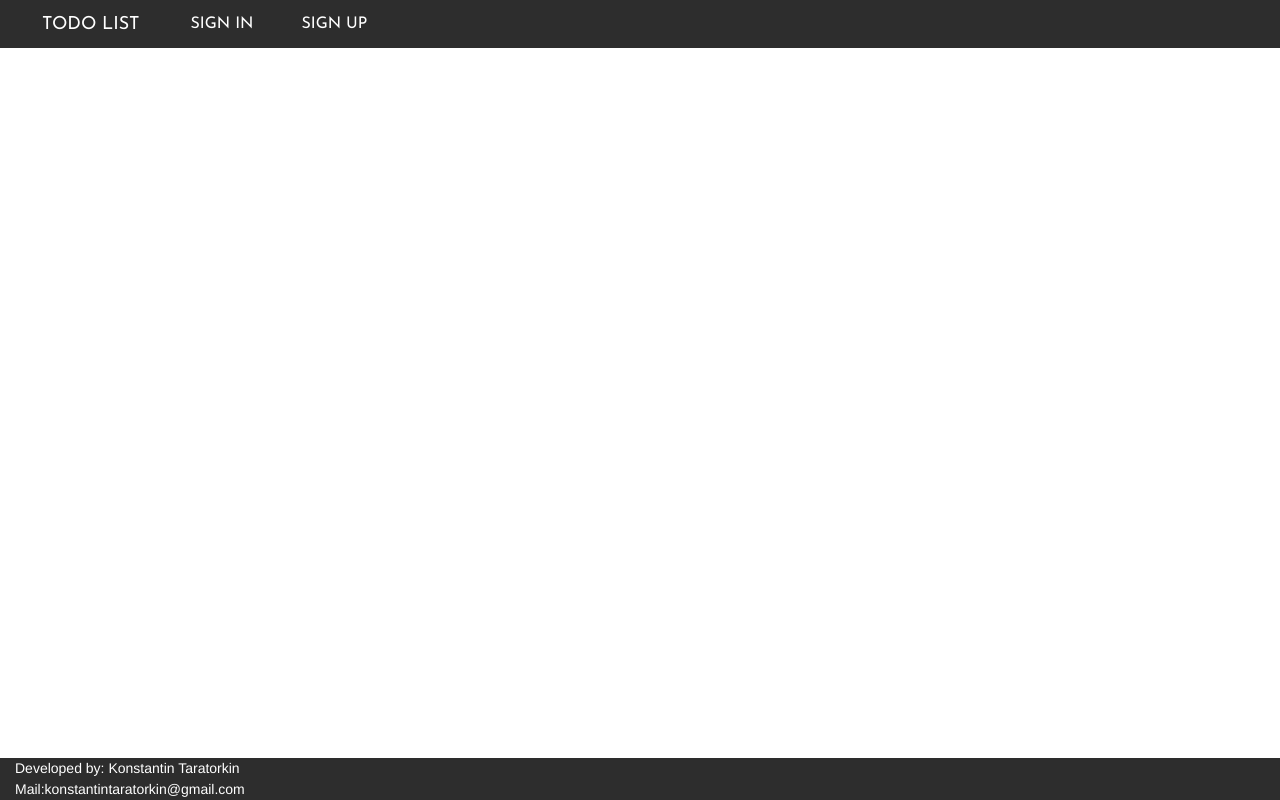
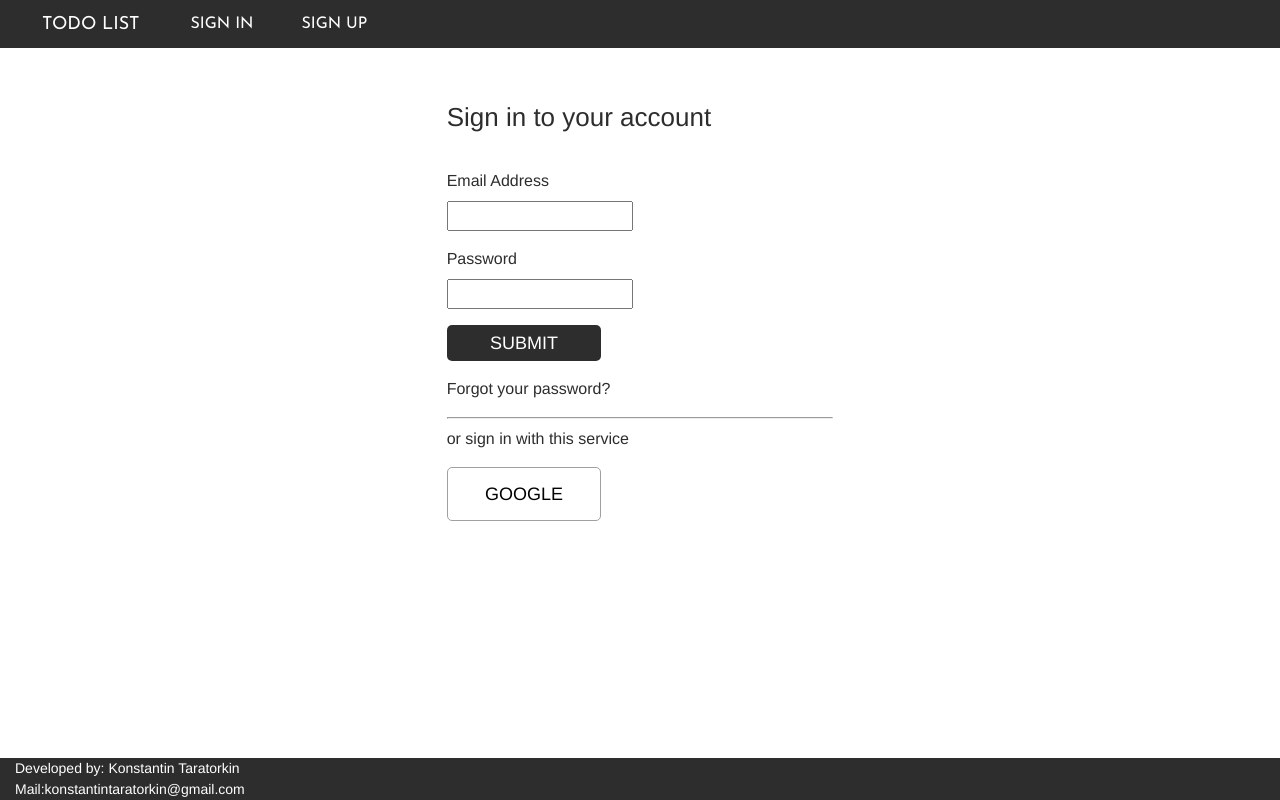
Before and after one commit to taratorkin/ToDo-List, a React (Create React App) app in the folder client/: page /signin in a window 1280 px wide. Built offline with nearby package versions, Linux system fonts and the light colour scheme.

Commit message:
Added sign in page

```diff
--- a/client/public/style/css/common.css
+++ b/client/public/style/css/common.css
@@ -7,3 +7,7 @@
   height: 100%;
   overflow: auto;
 }
+
+a, button {
+  cursor: pointer;
+}
--- a/client/src/components/App.js
+++ b/client/src/components/App.js
@@ -4,6 +4,7 @@ import Header from './Header.js';
 import MainPage from './MainPage.js';
 import Footer from './Footer.js';
 import Signup from './Signup.js';
+import Signin from './Signin.js';
 
 
 const App = () => {
@@ -12,6 +13,8 @@ const App = () => {
         <div className="root-child">
           <Header />
           <Route exact path="/" component={MainPage} />
+          <Route exact path="/signup" component={Signup} />
+          <Route exact path="/signin" component={Signin} />
           <Footer />
         </div>
       </BrowserRouter>
--- /dev/null
+++ b/client/src/components/Signin.js
@@ -0,0 +1,61 @@
+import React from 'react';
+import '../style/css/signin.min.css';
+
+export default class Signin extends React.Component {
+  render() {
+    return(
+      <div className="container-fluid">
+        <div className="container-fluid" id="signin-page">
+          <div className="row">
+            <div className="offset-lg-4 offset-sm-3"></div>
+            <div className="col-lg-4 col-sm-6 col-12">
+              <p className="signin-headline">Sign in to your account</p>
+              <div className="signin-form-wrapper">
+                <form method="post" action="#">
+                  <label htmlFor="mail-input">email address</label>
+                  <br/>
+                  <input className="input-element" id="mail-input" type="text"/>
+                  <br/>
+                  <label htmlFor="pass-input">password</label>
+                  <br/>
+                  <input className="input-element" id="pass-input" type="password"/>
+                  <br/>
+                  <button className="button auth-button input-element" type="submit">submit</button>
+                  <br/>
+                  <div className="restore-link">
+                    <a href="#passRestore">Forgot your password?</a>
+                  </div>
+                </form>
+              </div>
+              <hr/>
+              <p>or sign in with this service</p>
+              <button className="button input-element" id="google-auth" type="button">google</button>
+            </div>
+            <div className="offset-lg-4 offset-sm-3"></div>
+          </div>
+        </div>
+        <div className="container-fluid" id="passRestore">
+          <div className="row">
+            <div className="offset-lg-4 offset-sm-3"></div>
+            <div className="col-lg-4 col-sm-6 col-12">
+              <a href="#">
+                <i className="material-icons">cancel</i>
+              </a>
+              <p>Please provide the email you used when signed up for your account.</p>
+              <p>We will send you an email with a link to reset your password.</p>
+              <form action="#">
+                <label htmlFor="restore-email-input"></label>
+                <br/>
+                <input id="restore-email-input input-element" type="text" placeholder="Enter your email"/>
+                <br/>
+                <button className="button auth-button input-element" id="restore-button" type="submit">submit</button>
+                <br/>
+              </form>
+            </div>
+            <div className="offset-lg-4 offset-sm-3"></div>
+          </div>
+        </div>
+      </div>
+    );
+  }
+}
--- /dev/null
+++ b/client/src/style/css/signin.min.css
@@ -0,0 +1 @@
+#signin-page{font-family:Helvetica, Arial, sans-serif;font-size:16px;color:#2d2d2d;margin-bottom:3.2em}#signin-page input{margin-bottom:1em}.signin-headline{font-size:26px;margin-top:1em}.signin-form-wrapper{margin-top:2em;text-transform:capitalize}.input-element{min-width:150px;max-width:300px}.button{width:40%;font-size:18px;text-transform:uppercase;border-radius:5px}.auth-button{height:2em;background-color:#2d2d2d;color:#fff;border:none}.auth-button:hover{background-color:#202020;color:#fff;box-shadow:3px 3px 6px rgba(0,0,0,0.5)}.restore-link{text-transform:none;margin:1em 0}.restore-link a{color:#2d2d2d}.restore-link a:hover{color:#404040;text-shadow:2px 2px 4px rgba(0,0,0,0.5)}#google-auth{height:3em;background-color:#fff;border:1px solid #a0a0a0}#google-auth:hover{background-color:#eee;box-shadow:3px 3px 6px rgba(0,0,0,0.5)}#passRestore{height:80%;width:90%;margin:auto;border:1px solid #2d2d2d;font-family:Helvetica, Arial, sans-serif;font-size:16px;background-color:#fff;position:absolute;top:0;bottom:0;left:0;right:0;display:none}#passRestore i{cursor:pointer;color:#2d2d2d;margin-top:0.5em;font-size:3em}#passRestore p{margin-top:0.5em}#passRestore input{width:70%;margin-bottom:1em}#passRestore:target{display:block}
--- /dev/null
+++ b/client/src/style/css/signin.scss
@@ -0,0 +1,110 @@
+$bgColor: #fff;
+$textColor: #2d2d2d;
+$buttonBorderColor: #a0a0a0;
+
+#signin-page {
+  font-family: Helvetica, Arial, sans-serif;
+  font-size: 16px;
+  color: $textColor;
+  margin-bottom: 3.2em;
+
+  input {
+    margin-bottom: 1em;
+  }
+}
+
+.signin-headline {
+  font-size: 26px;
+  margin-top: 1em;
+}
+
+.signin-form-wrapper {
+  margin-top: 2em;
+  text-transform: capitalize;
+}
+
+.input-element {
+  min-width: 150px;
+  max-width: 300px;
+}
+
+.button {
+  width: 40%;
+  font-size: 18px;
+  text-transform: uppercase;
+  border-radius: 5px;
+}
+
+.auth-button {
+  height: 2em;
+  background-color: $textColor;
+  color: $bgColor;
+  border: none;
+}
+
+.auth-button:hover {
+  background-color: #202020;
+  color: $bgColor;
+  box-shadow: 3px 3px 6px rgba(0,0,0,0.5);
+}
+
+.restore-link {
+  text-transform: none;
+  margin: 1em 0;
+  a {
+    color: $textColor;
+  }
+
+  a:hover {
+    color: #404040;
+    text-shadow: 2px 2px 4px rgba(0,0,0,0.5);
+  }
+}
+
+#google-auth {
+  height: 3em;
+  background-color: $bgColor;
+  border: 1px solid $buttonBorderColor;
+}
+
+#google-auth:hover {
+  background-color: #eee;
+  box-shadow: 3px 3px 6px rgba(0,0,0,0.5);
+}
+
+#passRestore {
+  height: 80%;
+  width: 90%;
+  margin: auto;
+  border: 1px solid $textColor;
+  font-family: Helvetica, Arial, sans-serif;
+  font-size: 16px;
+  background-color: $bgColor;
+  position: absolute;
+  top: 0;
+  bottom: 0;
+  left: 0;
+  right: 0;
+  display: none;
+  i {
+    cursor: pointer;
+    color: $textColor;
+    margin-top: 0.5em;
+    font-size: 3em;
+  }
+  p {
+    margin-top: 0.5em;
+  }
+  input {
+    width: 70%;
+    margin-bottom: 1em;
+  }
+}
+
+#passRestore:target {
+  display: block;
+}
+
+@media(max-width:400px) {
+
+}
```
